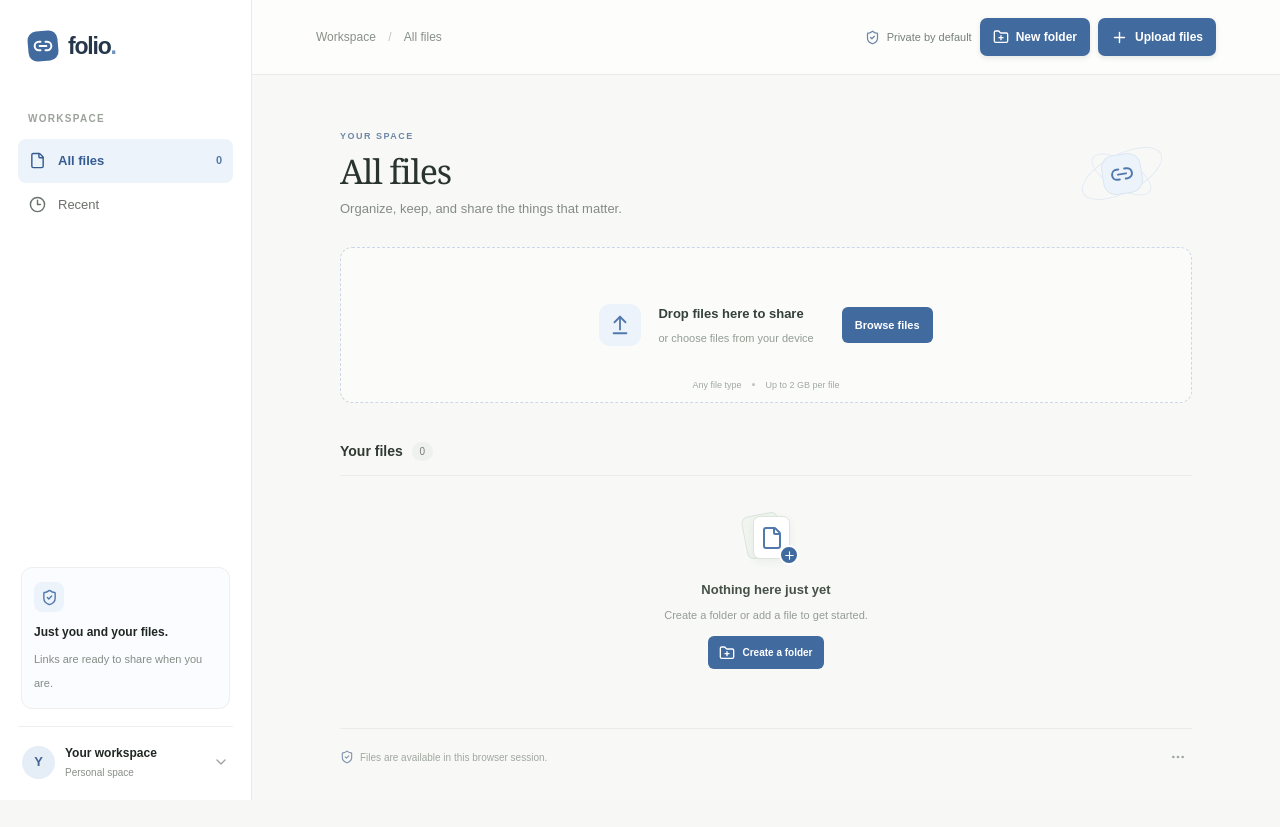
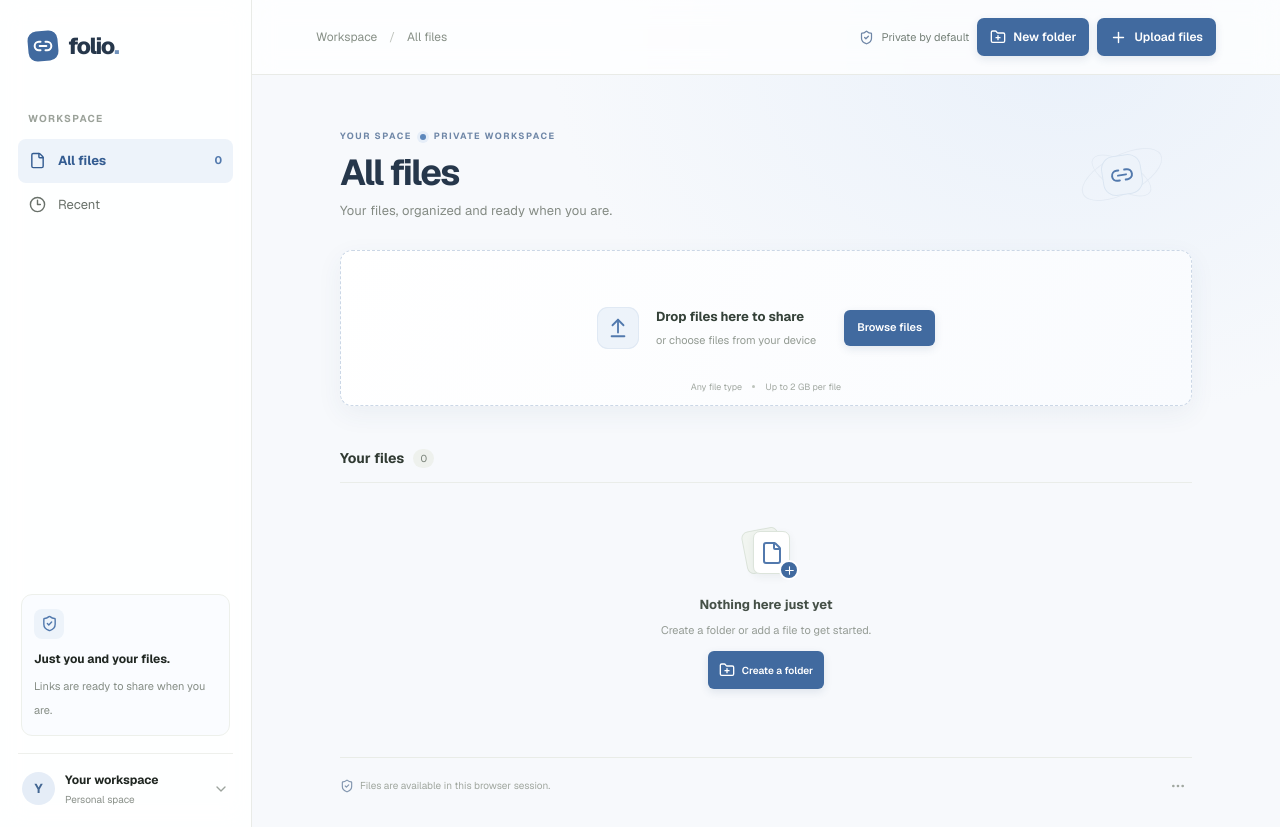
Before and after one commit to pandey528kt/all-files, a Next.js app: page / in a window 1280 px wide. Before the commit the page ends 800 px from the top, so only its background shows below. Built offline with nearby package versions, Linux system fonts and the light colour scheme.

Commit message:
Commit by Ideavo AI

```diff
--- a/src/app/globals.css
+++ b/src/app/globals.css
@@ -153,6 +153,16 @@ button:focus-visible,a:focus-visible,input:focus-visible {outline-color:#527bad;
 @media (max-width: 760px) { .sidebar {width:70px;padding:22px 10px 14px;align-items:center;}.brand {padding:0;font-size:0;}.brand-mark {width:36px;height:36px;}.side-label,.nav-item:not(.active),.nav-item.active {font-size:0;justify-content:center;padding:0;gap:0;width:44px;margin-top:38px;}.nav-count,.side-bottom .plan-card,.profile-copy,.profile-chevron {display:none;}.side-bottom {width:100%;}.profile {justify-content:center;padding:15px 0 0;}.topbar {height:64px;padding:0 18px;}.secure-note {display:none;}.content {padding:39px 22px 22px;}.heading-decoration {transform:scale(.8);transform-origin:right center;margin-right:0;}.page-heading h1 {font-size:31px;}.dropzone {flex-wrap:wrap;gap:12px;justify-content:center;padding:24px 14px 30px;}.drop-copy {flex:1;min-width:150px;}.browse-button {margin-left:54px;}.drop-hint {bottom:9px;}.list-header,.file-row {grid-template-columns:minmax(0,1fr) 72px 100px;column-gap:9px;}.list-header span:nth-child(3),.file-date {display:none;}.row-actions {justify-content:flex-end;}.file-size {font-size:10px;}.copy-button {padding:0 7px;}.download-button {width:29px;} }
 @media (max-width: 460px) { .sidebar {width:56px;padding:20px 6px 13px;}.brand-mark {width:33px;height:33px;}.topbar {padding:0 14px;}.breadcrumb {font-size:11px;}.upload-top {height:35px;padding:0 10px;font-size:11px;}.content {padding:33px 17px 18px;}.heading-decoration {display:none;}.subtitle {max-width:275px;line-height:1.5;}.dropzone {gap:10px;}.upload-icon {width:38px;height:38px;}.drop-copy strong {font-size:12px;}.drop-copy span {font-size:10px;}.browse-button {margin-left:47px;}.file-toolbar {margin-top:31px;}.list-header,.file-row {grid-template-columns:minmax(0,1fr) 56px 84px;column-gap:7px;}.file-type {width:30px;height:30px;}.file-name {gap:8px;}.file-meta strong {font-size:11px;}.file-meta small {font-size:9px;}.file-size {font-size:9px;}.row-actions {gap:4px;}.copy-button {height:28px;padding:0 6px;font-size:9px;gap:4px;}.copy-button svg {width:13px;}.download-button {height:28px;width:27px;}.search-field {width:142px;} }
 @media (max-width: 460px) { .topbar {padding:0 9px;}.top-actions {gap:5px;}.top-actions .upload-top {padding:0 7px;font-size:0;gap:0;width:35px;justify-content:center;}.top-actions .upload-top svg {width:17px;height:17px;}.breadcrumb {font-size:10px;}.file-row {grid-template-columns:minmax(0,1fr) 42px 95px;}.row-actions {gap:3px;}.file-size {font-size:8px;}.copy-button {width:27px;padding:0;font-size:0;}.download-button {width:24px;}.download-button.remove-password {width:24px;padding:0;}.download-button.remove-password span {display:none;}.folder-open {min-width:0;}.list-header {grid-template-columns:minmax(0,1fr) 42px 95px;}.search-field {width:138px;} }
+/* Final polish: clean type, a quiet canvas, and action columns that stay usable. */
+.workspace {font-family:var(--font-geist-sans),sans-serif;background:radial-gradient(ellipse at 83% 6%,#eaf1fa 0%,transparent 34%),#f7f9fc;}
+.sidebar {background:rgba(255,255,255,.88);backdrop-filter:blur(14px);}.topbar {background:rgba(255,255,255,.76);backdrop-filter:blur(12px);}
+.brand {font-family:var(--font-geist-sans),sans-serif;letter-spacing:-1.35px;}.page-heading h1 {font-family:var(--font-geist-sans),sans-serif;font-size:36px;letter-spacing:-1.65px;font-weight:650;color:#26374b;}.eyebrow {display:flex;align-items:center;gap:8px;}.live-dot {width:6px;height:6px;border-radius:50%;background:#5d87bb;box-shadow:0 0 0 3px #e6eef8;}.subtitle {letter-spacing:.01em;}
+.dropzone {background:linear-gradient(115deg,#fff 0%,#f9fbfe 100%);box-shadow:0 8px 26px #284a7010;}.dropzone.is-dragging {box-shadow:0 0 0 3px #dbe8f7,0 8px 26px #284a7012;}.upload-icon {box-shadow:inset 0 0 0 1px #e0e9f4;}.upload-top,.browse-button,.empty-action {box-shadow:0 3px 8px #294c761f;}
+.file-toolbar {margin-top:42px;}.file-list {border-color:#e7ecf2;}.list-header,.file-row {grid-template-columns:minmax(0,1fr) 78px 96px minmax(210px,auto);}.list-header {color:#8997a9;}.file-row {transition:background .16s ease;}.file-row:hover {background:#f9fbfe;}.file-type {box-shadow:inset 0 0 0 1px #e4ebf4;}.file-meta strong {color:#344359;}.copy-button,.download-button {min-height:34px;}.row-actions {justify-content:flex-end;}
+.notice {border-color:#dce6f2;box-shadow:0 12px 36px #263f5c1a;}.empty-state {min-height:250px;}.empty-action {min-height:38px;}.dropzone,.file-row,.upload-top,.browse-button,.empty-action,.download-button,.copy-button {transition-duration:.18s;}
+@media (max-width:760px) { .list-header,.file-row {grid-template-columns:minmax(0,1fr) 65px 190px;}.list-header span:nth-child(3),.file-date {display:none;}.copy-button {width:30px;padding:0;font-size:0;gap:0;}.download-button.remove-password {width:30px;padding:0;}.download-button.remove-password span {display:none;}.row-actions {gap:4px;}.page-heading h1 {font-size:32px;} }
+@media (max-width:460px) { .list-header,.file-row {grid-template-columns:minmax(0,1fr) 40px 137px;}.file-size {font-size:8px;}.row-actions {gap:3px;}.copy-button,.download-button {width:25px;min-height:32px;height:32px;}.download-button.remove-password {width:25px;}.file-toolbar {gap:8px;}.search-field {width:min(138px,48vw);} }
+@media (prefers-reduced-motion:reduce) { *,*::before,*::after {scroll-behavior:auto!important;animation-duration:.01ms!important;animation-iteration-count:1!important;transition-duration:.01ms!important;} }
 
 /* Hide Next.js error overlay portal */
 nextjs-portal {
--- a/src/app/page.tsx
+++ b/src/app/page.tsx
@@ -223,7 +223,7 @@ export default function Home() {
       <section className="main-panel" id="home">
         <header className="topbar"><div className="breadcrumb">Workspace <span>/</span> <button onClick={() => setFolderId(null)}>All files</button>{breadcrumbs.map((item, index) => <span key={item.id}><span>/</span>{index === breadcrumbs.length - 1 ? <strong>{item.name}</strong> : <button onClick={() => setFolderId(item.id)}>{item.name}</button>}</span>)}</div><div className="top-actions"><span className="secure-note"><ShieldCheck size={15} /> Private by default</span><button className="upload-top" onClick={createFolder}><FolderPlus size={16} /> New folder</button><button className="upload-top" onClick={() => picker.current?.click()}><Plus size={17} /> Upload files</button></div></header>
         <div className="content">
-          <div className="page-heading"><div><div className="eyebrow">YOUR SPACE</div><h1>{currentFolder?.name ?? "All files"}</h1><p className="subtitle">Organize, keep, and share the things that matter.</p></div><div className="heading-decoration" aria-hidden="true"><div className="orbit orbit-one"/><div className="orbit orbit-two"/><span><Link2 size={24}/></span></div></div>
+          <div className="page-heading"><div><div className="eyebrow">YOUR SPACE <span className="live-dot"/> PRIVATE WORKSPACE</div><h1>{currentFolder?.name ?? "All files"}</h1><p className="subtitle">Your files, organized and ready when you are.</p></div><div className="heading-decoration" aria-hidden="true"><div className="orbit orbit-one"/><div className="orbit orbit-two"/><span><Link2 size={24}/></span></div></div>
 
           <div className={`dropzone ${dragging ? "is-dragging" : ""}`} onDragOver={(e) => { e.preventDefault(); setDragging(true); }} onDragLeave={(e) => { if (!e.currentTarget.contains(e.relatedTarget as Node)) setDragging(false); }} onDrop={onDrop}>
             <input ref={picker} className="file-input" type="file" multiple aria-label="Choose files to upload" onChange={(e: ChangeEvent<HTMLInputElement>) => addFiles(e.target.files)} />
```
